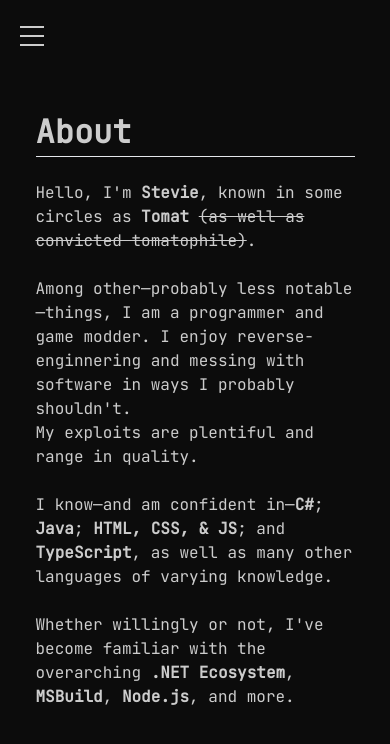
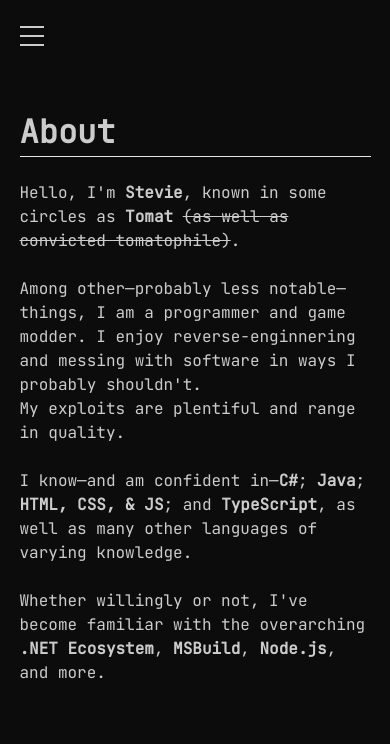
Before and after one commit to steviegt6/tomat.dev, a Next.js app: page /about in a window 390 px wide. Shown: the top 744 px of the page. Built offline with nearby package versions, Linux system fonts and the light colour scheme.

Commit message:
mx-auto, always.

```diff
--- a/src/components/Container/index.tsx
+++ b/src/components/Container/index.tsx
@@ -55,7 +55,7 @@
                 <TwitterMeta {...meta} />
             </Head>
             <Layout navItems={navItems}>
-                <main className="md:flex-row mt-8 mx-4 sm:mx-auto">{children}</main>
+                <main className="md:flex-row mt-8 mx-auto">{children}</main>
             </Layout>
         </>
     );
```
